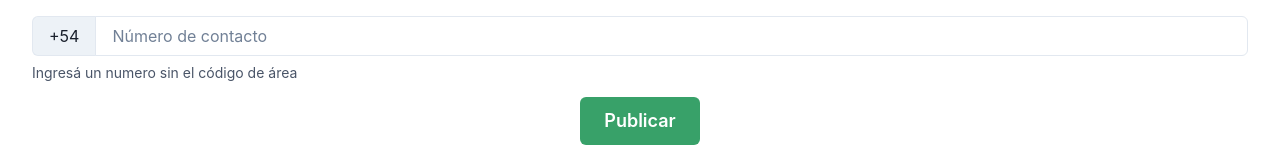
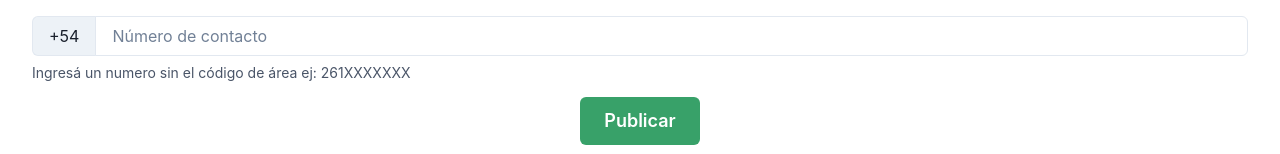
Before and after one commit to MauroErben/find-pet-frontend, a React (Vite) app: page /new-post in a window 1280 px wide. Shown: the part 499-653 px from the top of the page. Built offline with nearby package versions, Linux system fonts and the light colour scheme.

Commit message:
change in FormHelperText

```diff
--- a/src/Components/Posts/PostForm.jsx
+++ b/src/Components/Posts/PostForm.jsx
@@ -133,7 +133,7 @@ export default function PostForm() {
                             onBlur={formik.handleBlur}
                         />
                     </InputGroup>
-                    <FormHelperText>Ingresá un numero sin el código de área</FormHelperText>
+                    <FormHelperText>Ingresá un numero sin el código de área ej: 261XXXXXXX</FormHelperText>
                     <FormErrorMessage>{formik.errors.phone}</FormErrorMessage>
                 </FormControl>
 
```
